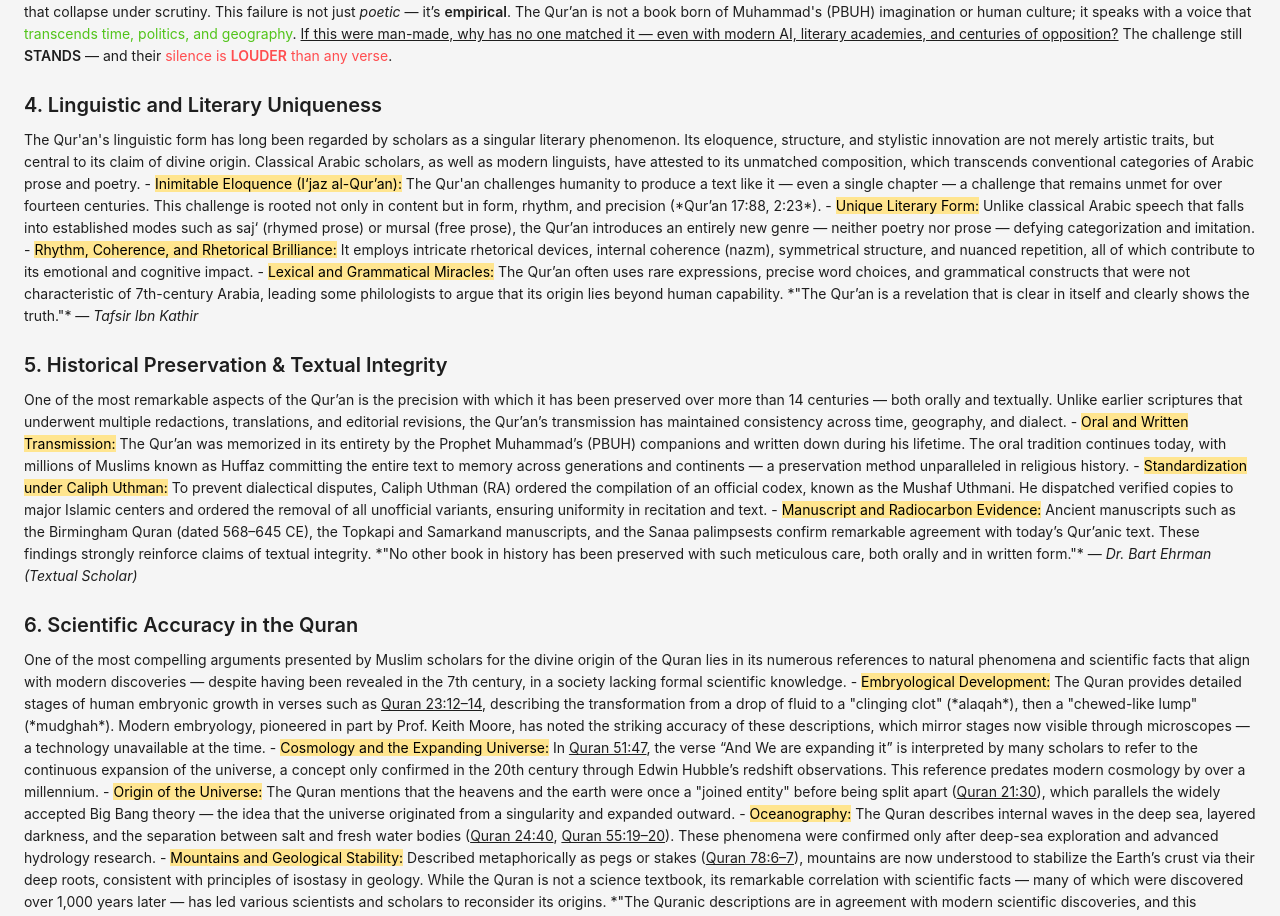
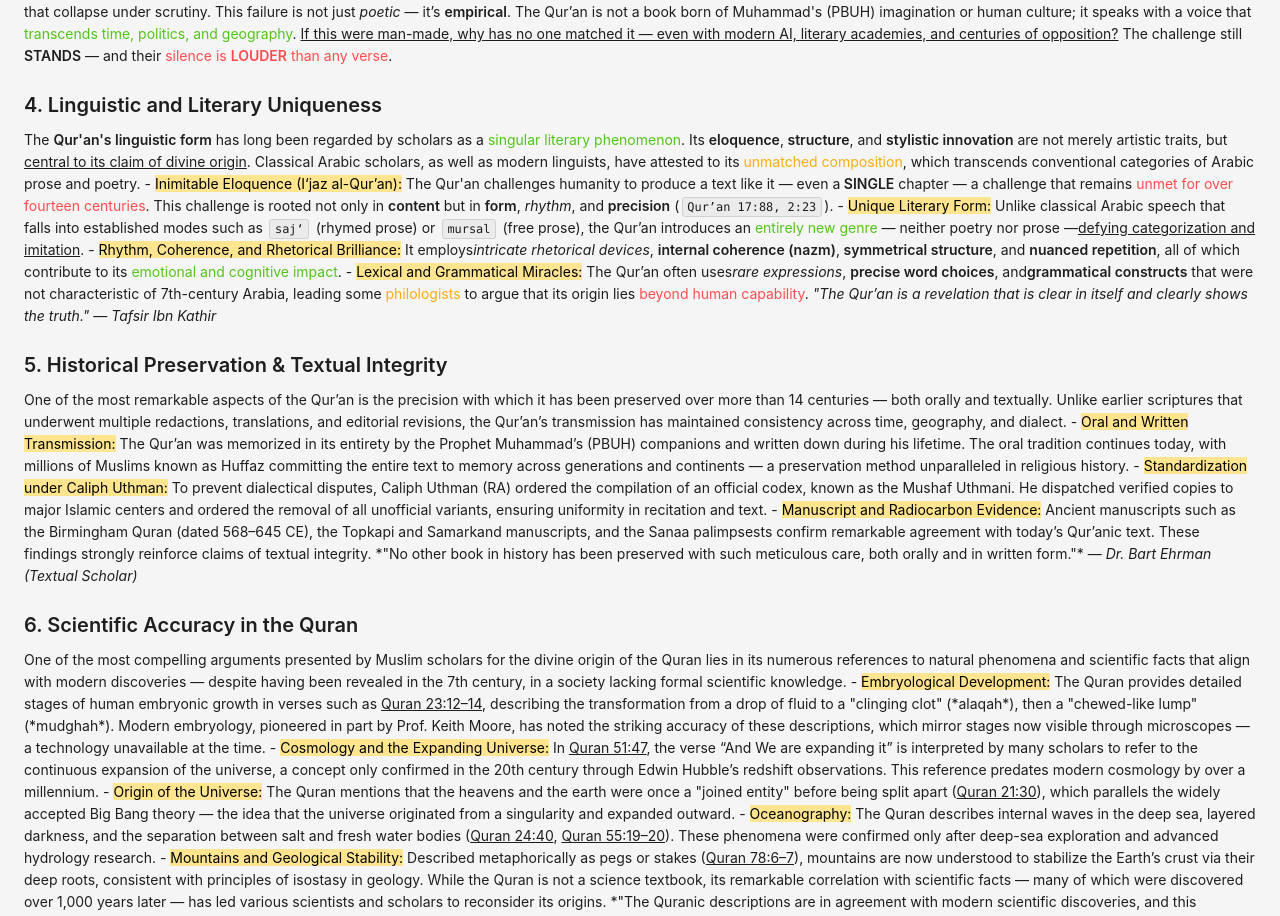
Before and after one commit to defenseofislam/web, a React (Create React App) app: page /web/islam/quran/1 in a window 1280 px wide. Shown: the part 1142-2058 px from the top of the page. Built offline with nearby package versions, Linux system fonts and the light colour scheme; a web font is replaced by a local one.

Commit message:
feat: enhance IslamComponent1 with improved text formatting and emphasis on linguistic uniqueness and literary form of the Qur'an

```diff
--- a/src/components/Islam/quran/IslamComponent1.js
+++ b/src/components/Islam/quran/IslamComponent1.js
@@ -225,34 +225,50 @@ function IslamComponent1() {
 
         <Title level={4}>4. Linguistic and Literary Uniqueness</Title>
         <Paragraph>
-          The Qur'an's linguistic form has long been regarded by scholars as a
-          singular literary phenomenon. Its eloquence, structure, and stylistic
-          innovation are not merely artistic traits, but central to its claim of
-          divine origin. Classical Arabic scholars, as well as modern linguists,
-          have attested to its unmatched composition, which transcends
-          conventional categories of Arabic prose and poetry.
+          The <Text strong>Qur'an's linguistic form</Text> has long been
+          regarded by scholars as a {" "}
+          <Text type="success">singular literary phenomenon</Text>. Its{" "}
+          <Text strong>eloquence</Text>,<Text strong>{" "}structure</Text>, and{" "}
+          <Text strong>stylistic innovation</Text> are not merely artistic
+          traits, but{" "}
+          <Text underline>central to its claim of divine origin</Text>.
+          Classical Arabic scholars, as well as modern linguists, have attested
+          to its <Text type="warning">unmatched composition</Text>, which
+          transcends conventional categories of Arabic prose and poetry.
           {"\n\n"} - <Text mark>Inimitable Eloquence (I‘jaz al-Qur’an):</Text>{" "}
           The Qur'an challenges humanity to produce a text like it — even a
-          single chapter — a challenge that remains unmet for over fourteen
-          centuries. This challenge is rooted not only in content but in form,
-          rhythm, and precision (*Qur’an 17:88, 2:23*).
+          <Text strong> {" "}SINGLE</Text> chapter — a challenge that remains{" "}
+          <Text type="danger">unmet for over fourteen centuries</Text>. This
+          challenge is rooted not only in <Text strong>content</Text> but in{" "}
+          <Text strong>form</Text>, <Text italic>rhythm</Text>, and
+          <Text strong> {" "}precision</Text> (<Text code>Qur’an 17:88, 2:23</Text>).
           {"\n"} - <Text mark>Unique Literary Form:</Text> Unlike classical
-          Arabic speech that falls into established modes such as saj‘ (rhymed
-          prose) or mursal (free prose), the Qur’an introduces an entirely new
-          genre — neither poetry nor prose — defying categorization and
-          imitation.
+          Arabic speech that falls into established modes such as{" "}
+          <Text code>saj‘</Text> (rhymed prose) or <Text code>mursal</Text>{" "}
+          (free prose), the Qur’an introduces an
+          <Text type="success">{" "}entirely new genre</Text> — neither poetry nor
+          prose —<Text underline>defying categorization and imitation</Text>.
           {"\n"} -{" "}
           <Text mark>Rhythm, Coherence, and Rhetorical Brilliance:</Text> It
-          employs intricate rhetorical devices, internal coherence (nazm),
-          symmetrical structure, and nuanced repetition, all of which contribute
-          to its emotional and cognitive impact.
-          {"\n"} - <Text mark>Lexical and Grammatical Miracles:</Text> The
-          Qur’an often uses rare expressions, precise word choices, and
-          grammatical constructs that were not characteristic of 7th-century
-          Arabia, leading some philologists to argue that its origin lies beyond
-          human capability.
-          {"\n\n"}*"The Qur’an is a revelation that is clear in itself and
-          clearly shows the truth."* — <i>Tafsir Ibn Kathir</i>
+          employs
+          <Text italic>intricate rhetorical devices</Text>,{" "}
+          <Text strong>internal coherence (nazm)</Text>,
+          <Text strong>{" "}symmetrical structure</Text>, and{" "}
+          <Text strong>nuanced repetition</Text>, all of which contribute to its{" "}
+          <Text type="success">emotional and cognitive impact</Text>.{"\n"} -{" "}
+          <Text mark>Lexical and Grammatical Miracles:</Text> The Qur’an often
+          uses
+          <Text italic>rare expressions</Text>,{" "}
+          <Text strong>precise word choices</Text>, and
+          <Text strong>grammatical constructs</Text> that were not
+          characteristic of 7th-century Arabia, leading some{" "}
+          <Text type="warning">philologists</Text> to argue that its origin lies
+          <Text type="danger">{" "}beyond human capability</Text>.{"\n\n"}
+          <Text italic>
+            "The Qur’an is a revelation that is clear in itself and clearly
+            shows the truth."
+          </Text>{" "}
+          — <Text italic>Tafsir Ibn Kathir</Text>
         </Paragraph>
 
         <Title level={4}>5. Historical Preservation & Textual Integrity</Title>
```
